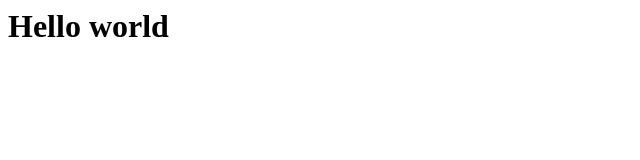
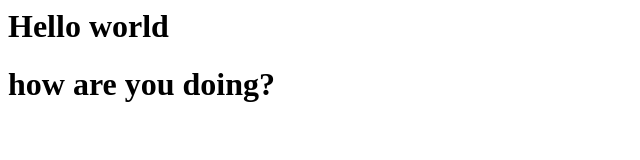
Before and after one commit to gerardoramir/AP-CSP-Project, a plain HTML site: page index.html in a window 1280 px wide. Shown: the whole page, without its empty margins (0-640 px from the left). Drawn offline with Linux system fonts and the light colour scheme.

Commit message:
Update index.html
first changes

```diff
--- a/index.html
+++ b/index.html
@@ -1,3 +1,6 @@
 <h1>
   Hello world
  </h1>
+<h1>
+  how are you doing?
+</h1>
```
